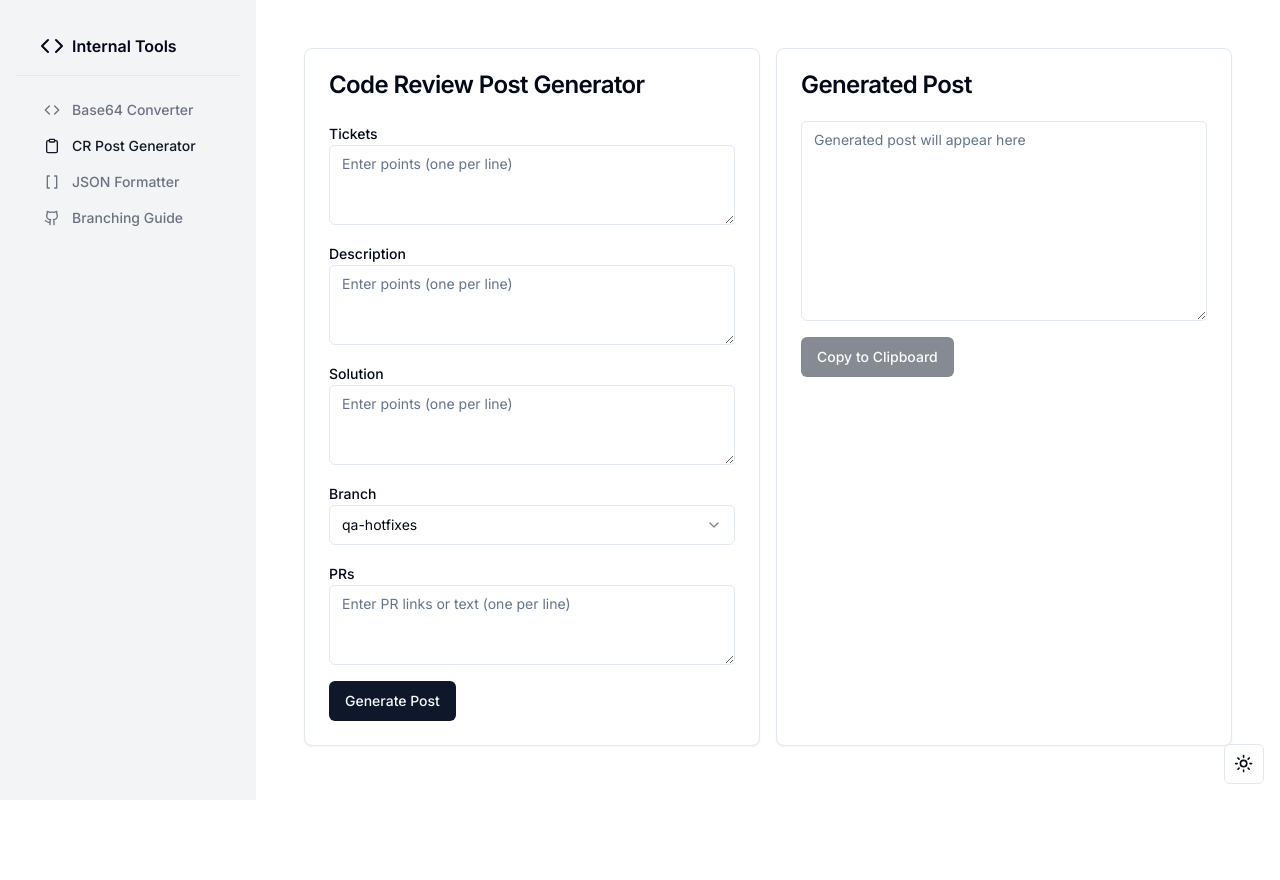
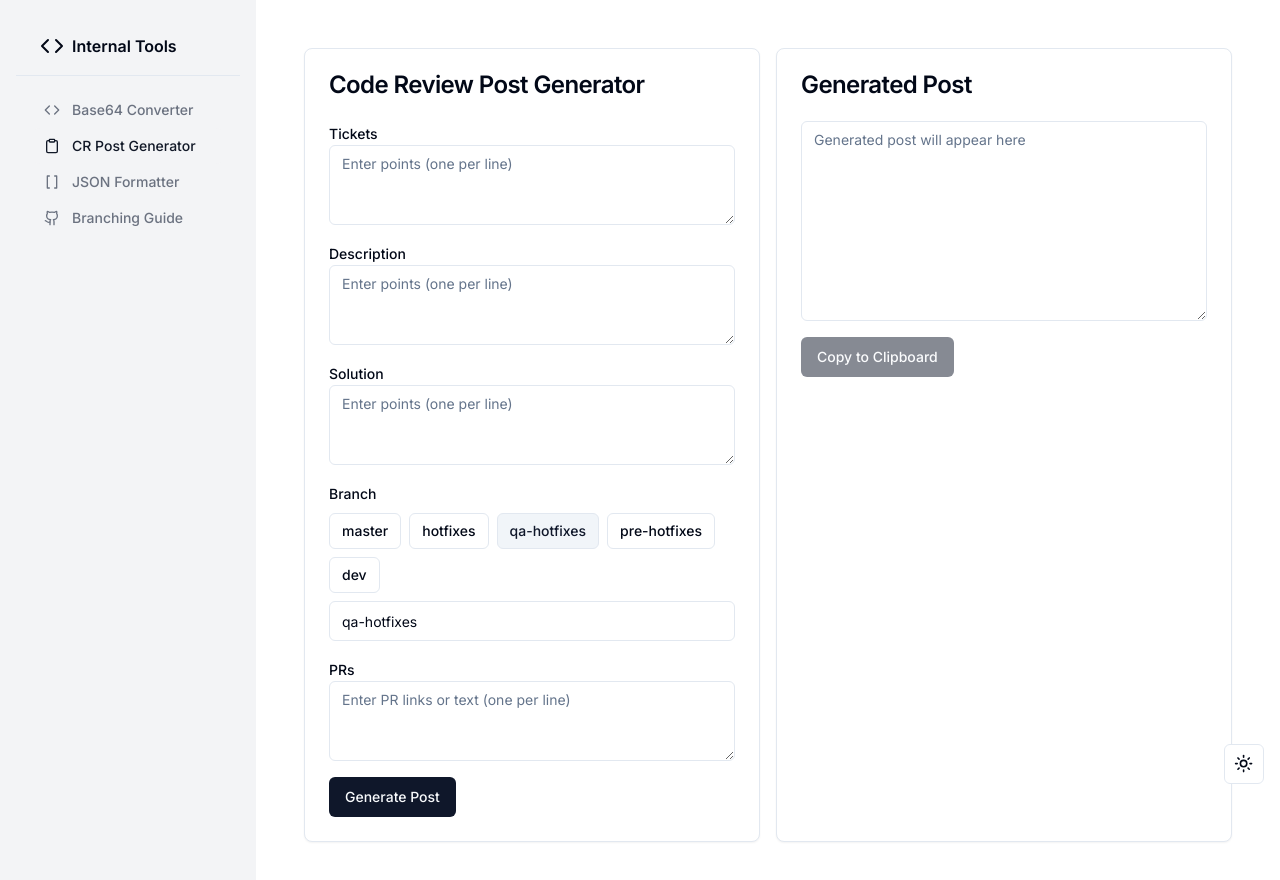
Before and after one commit to omarnazih/internal-tools, a Next.js app: page /post-generator in a window 1280 px wide. Shown: the top 880 px of the page. Before the commit the page ends 800 px from the top, so only its background shows below. Built offline with nearby package versions, Linux system fonts and the light colour scheme.

Commit message:
add branch quick access for post generator

```diff
--- a/app/post-generator/page.tsx
+++ b/app/post-generator/page.tsx
@@ -6,7 +6,8 @@ import { Button } from "@/components/ui/button";
 import { Textarea } from "@/components/ui/textarea";
 import { Label } from "@/components/ui/label";
 import { useToast } from "@/hooks/use-toast"
-import { Select, SelectContent, SelectItem, SelectTrigger, SelectValue } from "@/components/ui/select"
+import { Input } from "@/components/ui/input";
+import { cn } from "@/lib/utils";
 
 const PostGenerator: React.FC = () => {
   const [formData, setFormData] = useState({
@@ -19,6 +20,14 @@ const PostGenerator: React.FC = () => {
   const [generatedPost, setGeneratedPost] = useState('');
   const { toast } = useToast()
 
+  const quickAccessBranches = [
+    { name: 'master', variant: 'outline' as const },
+    { name: 'hotfixes', variant: 'outline' as const },
+    { name: 'qa-hotfixes', variant: 'outline' as const },
+    { name: 'pre-hotfixes', variant: 'outline' as const },
+    { name: 'dev', variant: 'outline' as const },
+  ];
+
   const handleChange = (e: React.ChangeEvent<HTMLInputElement | HTMLTextAreaElement>) => {
     const { name, value } = e.target;
     setFormData(prev => ({ ...prev, [name]: value }));
@@ -26,10 +35,6 @@ const PostGenerator: React.FC = () => {
 
   const formatBulletPoints = (text: string) => {
     return text.split('\n').map(line => `\t• ${line.trim()}`).join('\n');
-  };
-
-  const handleSelectChange = (value: string) => {
-    setFormData(prev => ({ ...prev, branch: value }));
   };
 
   const formatPRs = (branch: string, prs: string) => {
@@ -79,7 +84,7 @@ ${formatPRs(formData.branch, formData.prs)}
 
   return (
     <div className="container mx-auto p-4">
-      <div className="grid grid-cols-1 md:grid-cols-2 gap-4">
+      <div className="grid grid-cols-1 lg:grid-cols-2 gap-4">
         <Card>
           <CardHeader>
             <CardTitle>Code Review Post Generator</CardTitle>
@@ -98,20 +103,35 @@ ${formatPRs(formData.branch, formData.prs)}
                   />
                 </div>
               ))}
-              <div>
-                <Label htmlFor="branch">Branch</Label>
-                <Select onValueChange={handleSelectChange} defaultValue={formData.branch}>
-                  <SelectTrigger className="w-full">
-                    <SelectValue placeholder="Select branch" />
-                  </SelectTrigger>
-                  <SelectContent>
-                    <SelectItem value="master">master</SelectItem>
-                    <SelectItem value="hotfixes">hotfixes</SelectItem>
-                    <SelectItem value="qa-hotfixes">qa-hotfixes</SelectItem>
-                    <SelectItem value="pre-hotfixes">pre-hotfixes</SelectItem>
-                    <SelectItem value="dev">dev</SelectItem>
-                  </SelectContent>
-                </Select>
+              <div className="space-y-2">
+                <Label>Branch</Label>
+                <div className="flex flex-wrap gap-2 mb-2">
+                  {quickAccessBranches.map((branch) => (
+                    <Button
+                      key={branch.name}
+                      variant={branch.variant}
+                      size="sm"
+                      onClick={(e) => {
+                        e.preventDefault();
+                        setFormData(prev => ({ ...prev, branch: branch.name }));
+                      }}
+                      className={cn(
+                        "text-sm",
+                        formData.branch === branch.name && "bg-accent text-accent-foreground"
+                      )}
+                    >
+                      {branch.name}
+                    </Button>
+                  ))}
+                </div>
+                <Input
+                  id="branch"
+                  name="branch"
+                  value={formData.branch}
+                  onChange={handleChange}
+                  placeholder="Enter branch name"
+                  className="w-full"
+                />
               </div>
               <div>
                 <Label htmlFor="prs">PRs</Label>
```
